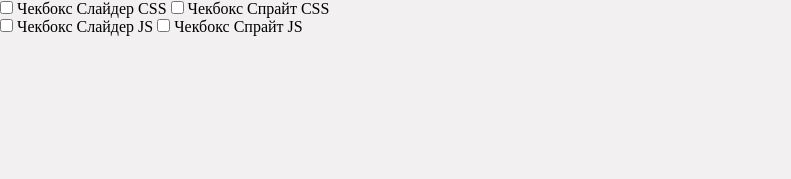
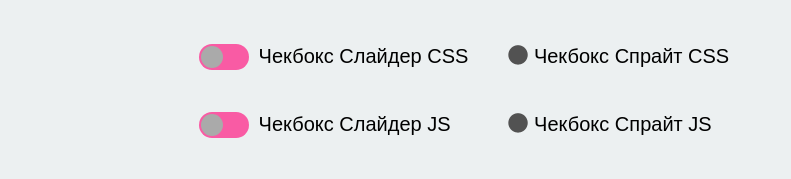
Before and after one commit to 5467368/Homeworks, a plain HTML site: page JS_9-10/index.html in a window 1280 px wide. Shown: the whole page, without its empty margins (0-791 px from the left). Drawn offline with nearby package versions, Linux system fonts and the light colour scheme; files that its build step writes are made by us from their sources.

Commit message:
Чекбоксы работают

```diff
--- a/JS_9-10/index.html
+++ b/JS_9-10/index.html
@@ -3,11 +3,15 @@
  	<head>
 		<title>Home work JS №9-10</title>
 		<meta charset="utf-8">
-		<link rel="stylesheet" type="text/css" href="css/styles.css">
+		<link rel="stylesheet" type="text/css" href="css/checkbox.css">
+
 	</head>
   <body>
 	  <div class="wrapper">
+
+
 	  	<section class="checkboxes">
+	  <!-- Блок чекбоксов -->
 	  		<article class="checkboxesCSS">
 		  		<input type="checkbox" class="checkboxSlider" id="checkboxSlider" />
 					<label for="checkboxSlider" class="checkboxSliderLabel">Чекбокс Слайдер CSS</label>
@@ -15,7 +19,7 @@
 					<label for="checkboxSprite">Чекбокс Спрайт CSS</label>
 				</article>
 				<article class="checkboxesJS">
-		  		<input type="checkbox" class="checkboxSliderJS" id="checkboxSliderJS" />
+		  		<input type="checkbox" class="checkboxSliderJS" id="checkboxSliderJS"/>
 					<label for="checkboxSliderJS" class="checkboxSliderLabelJS">Чекбокс Слайдер JS</label>
 		  		<input type="checkbox" class="checkboxSpriteJS" id="checkboxSpriteJS" />
 					<label for="checkboxSpriteJS" class="checkboxSpriteLabelJS">Чекбокс Спрайт JS</label>
@@ -23,7 +27,8 @@
 	  	</section>
 	  </div>
   </body>
-  	<script src="https://ajax.googleapis.com/ajax/libs/jquery/1.12.2/jquery.min.js"></script>
   	<script src="http://code.jquery.com/jquery-1.12.0.min.js"></script>
+		<script type="text/javascript" src="js/jquery.jcarousel.js"></script>
   	<script src="js/script.js"></script>
+
 </html>
```
